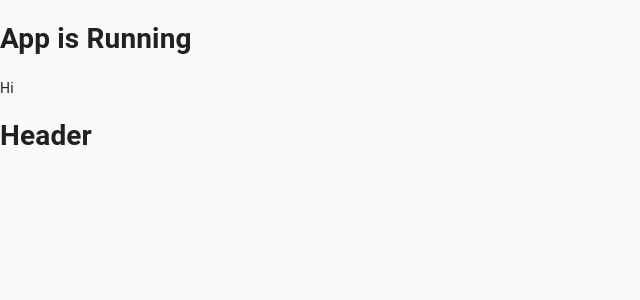
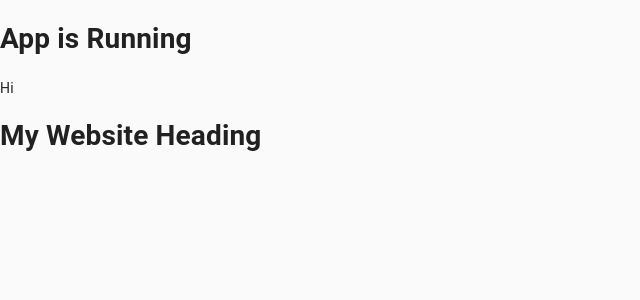
Before and after one commit to MxJRd/Text-Adventure, a React (Create React App) app in the folder client/: page / in a window 1280 px wide. Shown: the top 300 px of the page, without its empty margins (0-640 px from the left). Built offline with nearby package versions, Linux system fonts and the light colour scheme; no server answers; the HTML template or start-up script is replaced by a standard one.

Commit message:
Props Fixed

```diff
--- a/client/components/HomePageRenderer.tsx
+++ b/client/components/HomePageRenderer.tsx
@@ -1,5 +1,4 @@
 import * as React from 'react';
-
 
 type AppProps = { message: string }
 
@@ -9,13 +8,12 @@ const HomePageRenderer = ({ message }: AppProps) => {
     const result: Response = await fetch('google.com');
     console.log(result);
   }
-
   React.useEffect(() => {
     test();
   });
   return (
     <div>
-      <h1> Header </h1>
+      <h1> {myHeading} </h1>
     </div>
   )
 };
```
Also changed, not shown: 1 other file (tests, documents, lock files or other folders).
